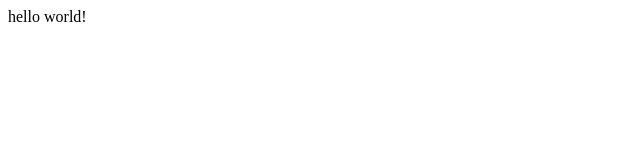
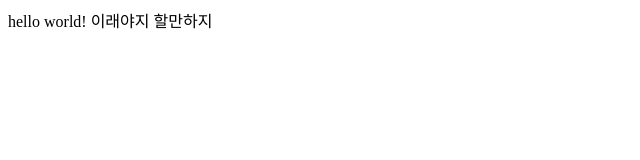
Before and after one commit to rta21k/test, a plain HTML site: page index.html in a window 1280 px wide. Shown: the whole page, without its empty margins (0-640 px from the left). Drawn offline with Linux system fonts and the light colour scheme.

Commit message:
git 연동 테스트

```diff
--- a/index.html
+++ b/index.html
@@ -7,5 +7,6 @@
 </head>
 <body>
 hello world!
+이래야지 할만하지
 </body>
 </html>
```
